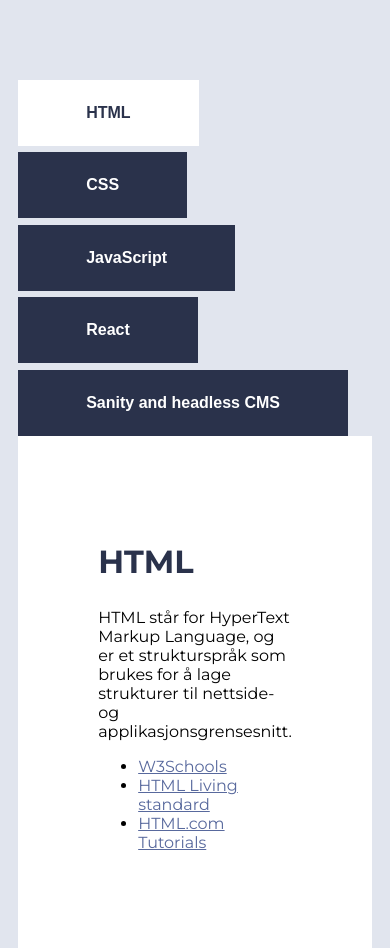
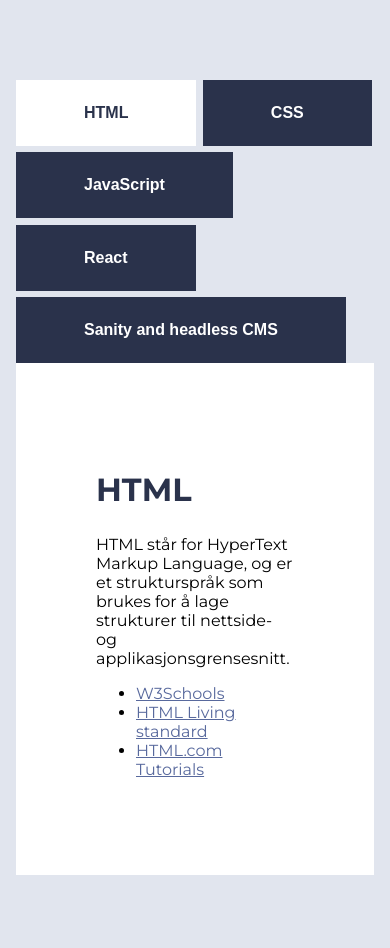
Before and after one commit to Vilped1/UIN23ak3_resourceapp_group13, a React (Vite) app in the folder arbeidskrav_3/: page /html in a window 390 px wide. After the commit the page ends 875 px from the top, so only its background shows below. Built offline with nearby package versions, Linux system fonts and the light colour scheme.

Commit message:
definerte padding på 450px

```diff
--- a/arbeidskrav_3/src/styles/Main.scss
+++ b/arbeidskrav_3/src/styles/Main.scss
@@ -65,6 +65,6 @@
 @media only screen and (max-width: 450px) {
     body {
         height: auto;
-        padding: 5rem;
+        padding: 5rem 1rem;
     }
 }
```
